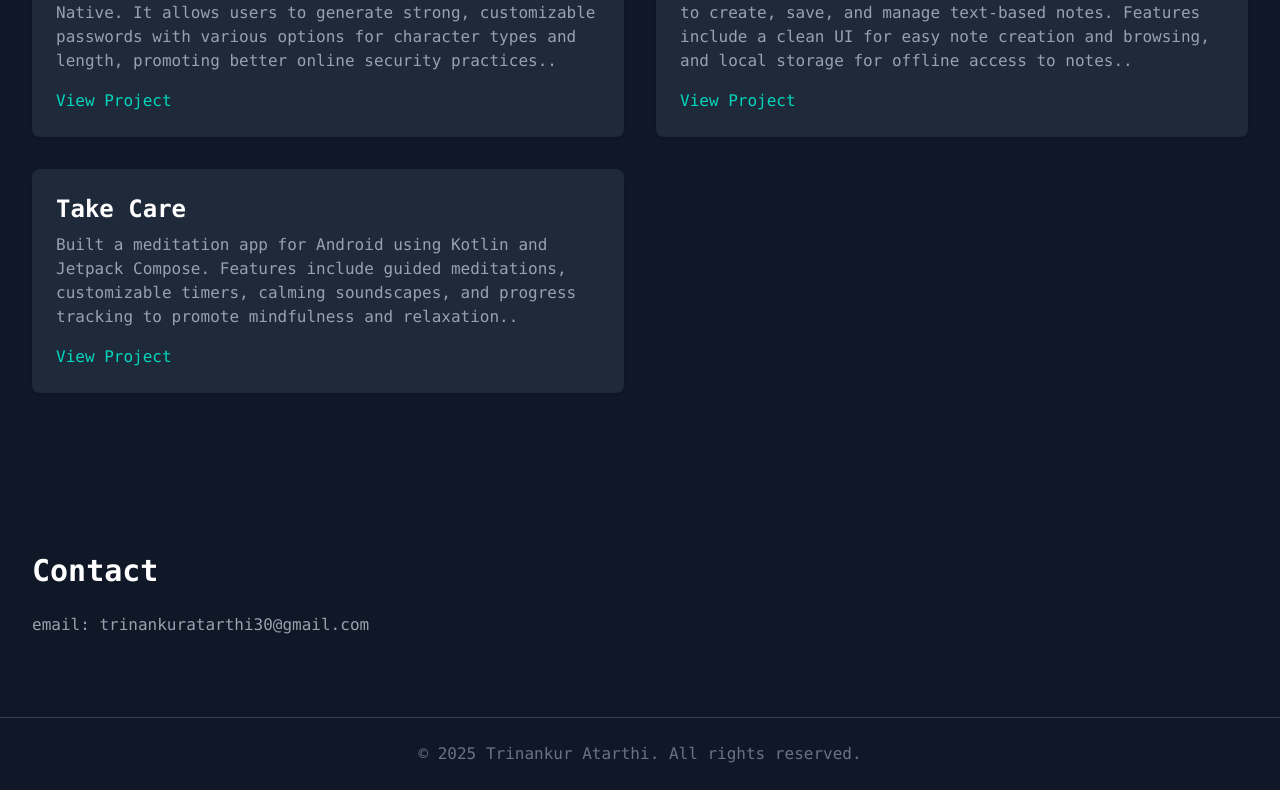
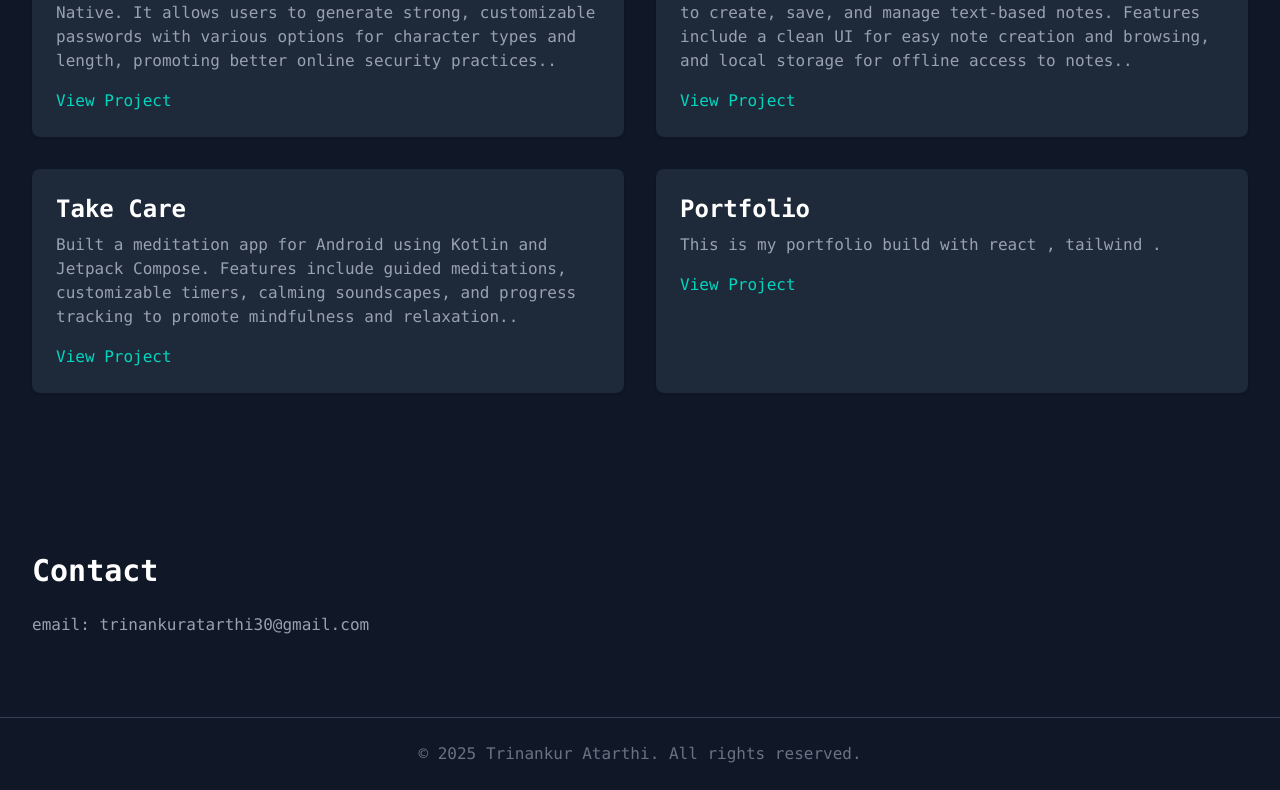
Before and after one commit to Trinankur002/Portfolio, a React (Vite) app: page / in a window 1280 px wide. Shown: the part 1104-1894 px from the top of the page. Built offline with nearby package versions, Linux system fonts and the light colour scheme.

Commit message:
list update

```diff
--- a/src/data/ProjectList.ts
+++ b/src/data/ProjectList.ts
@@ -26,5 +26,10 @@ export const ProjectList : ProjectCardProps[] = [
         details: 'Built a meditation app for Android using Kotlin and Jetpack Compose.  Features include guided meditations, customizable timers, calming soundscapes, and progress tracking to promote mindfulness and relaxation.',
         link: 'https://github.com/Trinankur002/Take-Care',
     },
+    {
+        name: 'Portfolio',
+        details: 'This is my portfolio build with react , tailwind ',
+        link: 'https://github.com/Trinankur002/Portfolio',
+    },
 
 ]
```
